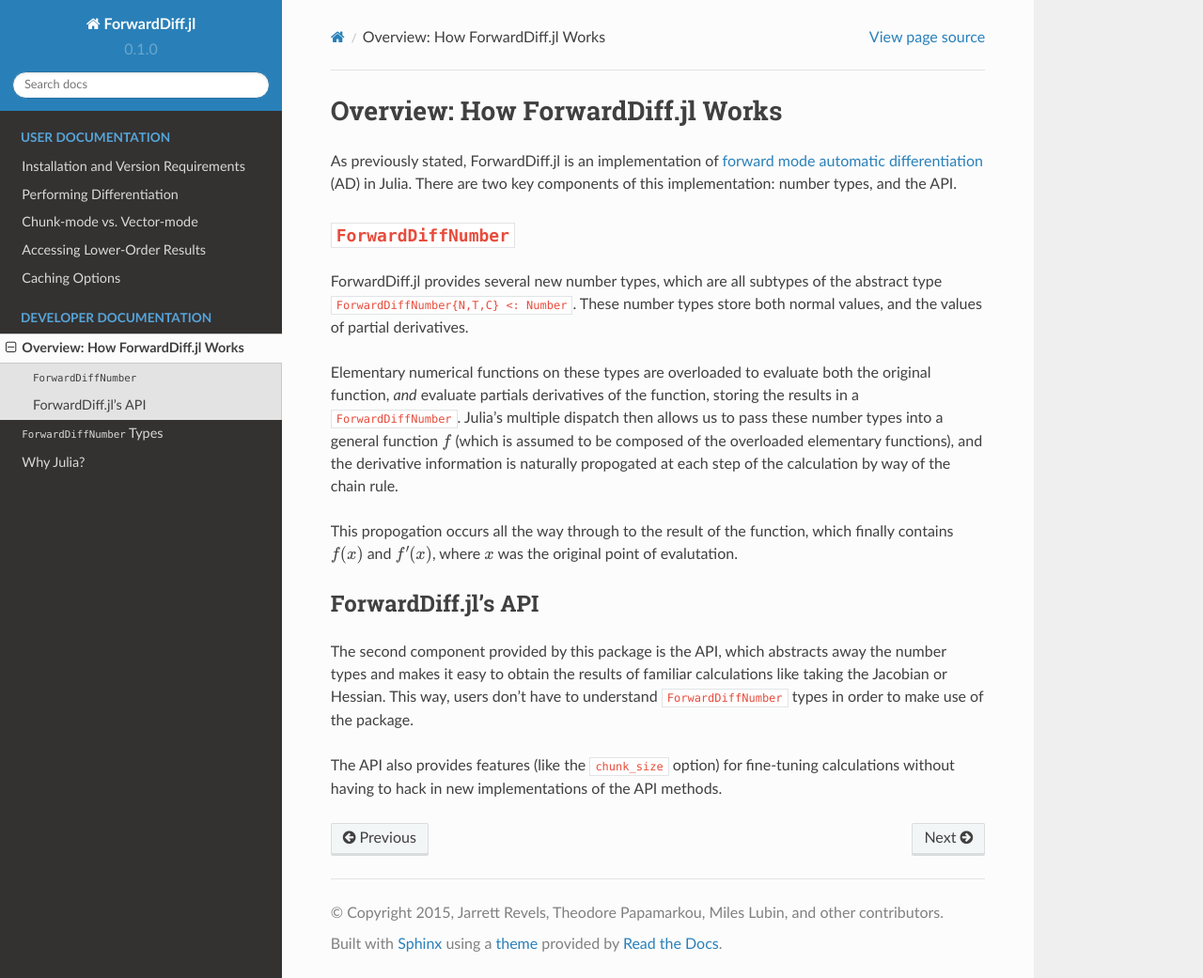
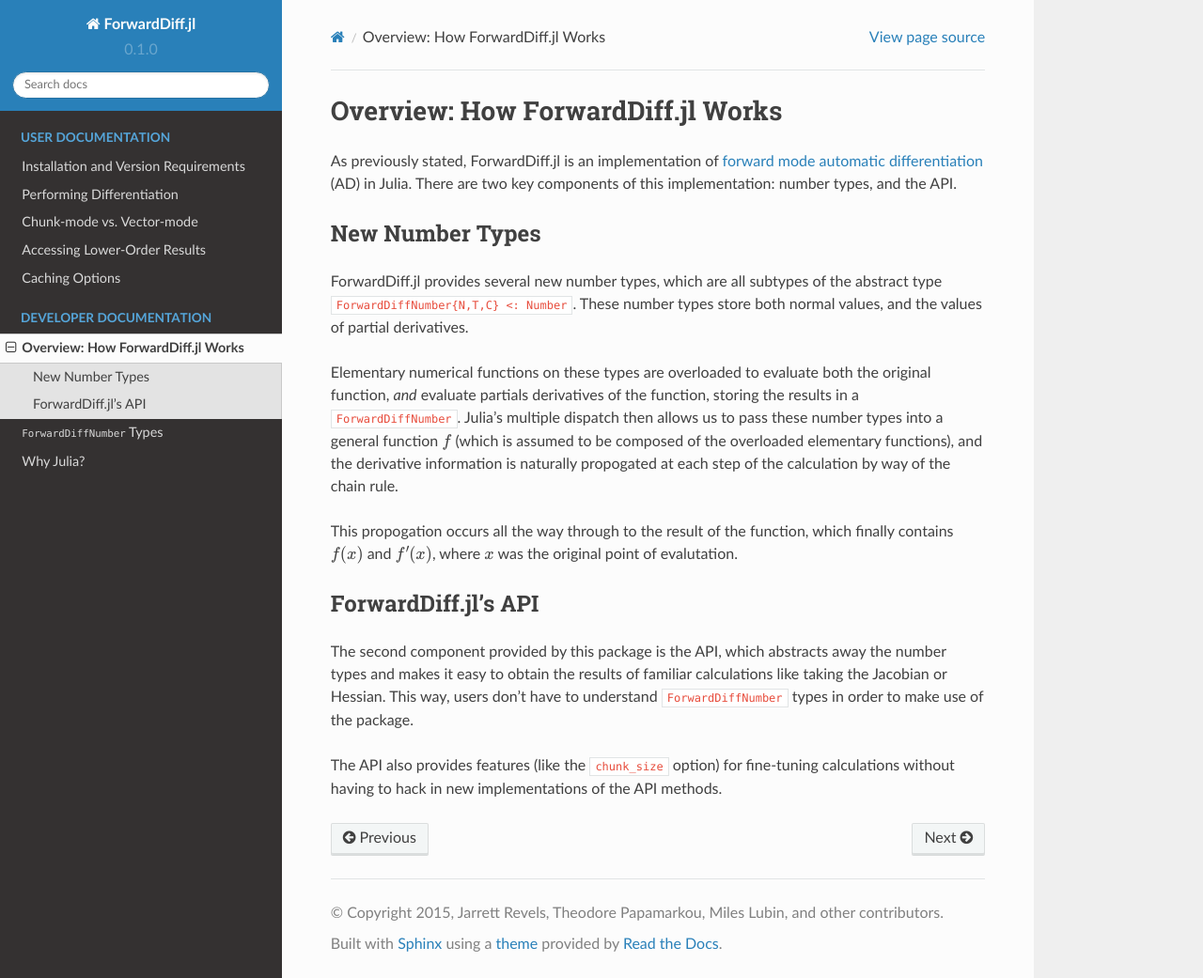
Before and after one commit to JuliaDiff/ForwardDiff.jl, a Sphinx documentation site: the page built from docs/source/how_it_works.rst, in a window 1280 px wide and 1041 px high. Shown: the whole window at 94% size. Built offline with Sphinx 7.4.7 and the Read the Docs theme 2.0.0, drawn with Linux system fonts in a browser that asks for light colours.

Commit message:
changed section name

```diff
--- a/docs/source/how_it_works.rst
+++ b/docs/source/how_it_works.rst
@@ -5,8 +5,8 @@
 
 .. _`forward mode automatic differentiation`: https://en.wikipedia.org/wiki/Automatic_differentiation
 
-``ForwardDiffNumber``
----------------------
+New Number Types
+----------------
 
 ForwardDiff.jl provides several new number types, which are all subtypes of the abstract type ``ForwardDiffNumber{N,T,C} <: Number``. These number types store both normal values, and the values of partial derivatives.
 
```
